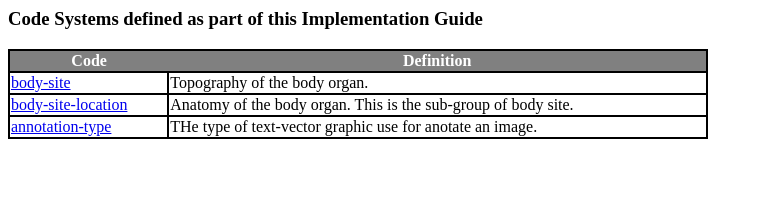
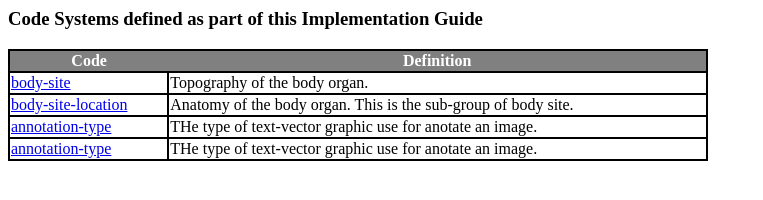
Before and after one commit to misac-tcu/code-system, a plain HTML site: page code-system.html in a window 1280 px wide. Shown: the whole page, without its empty margins (0-763 px from the left). Drawn offline with Linux system fonts and the light colour scheme.

Commit message:
221030 change readme, add dicom metadata html in codesystem html

```diff
--- a/code-system.html
+++ b/code-system.html
@@ -45,6 +45,12 @@
                 </td>
                 <td>THe type of text-vector graphic use for anotate an image.</td>
             </tr>
+            <tr>
+                <td><a href="https://misac-tcu.github.io/code-system/dicom-metadata.html"
+                        target="_self">annotation-type</a>
+                </td>
+                <td>THe type of text-vector graphic use for anotate an image.</td>
+            </tr>
         </table>
     </form>
 </body>
```
Also changed, not shown: 1 other file.
